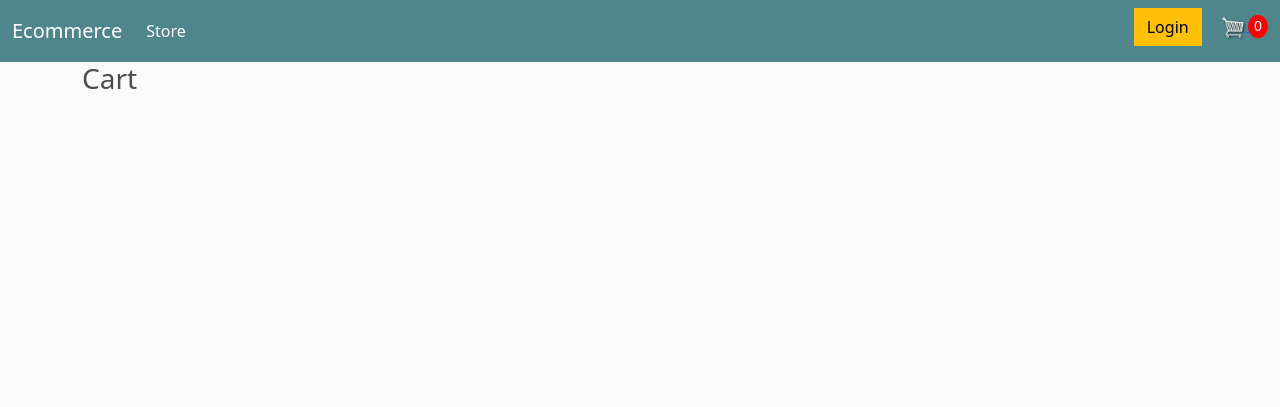
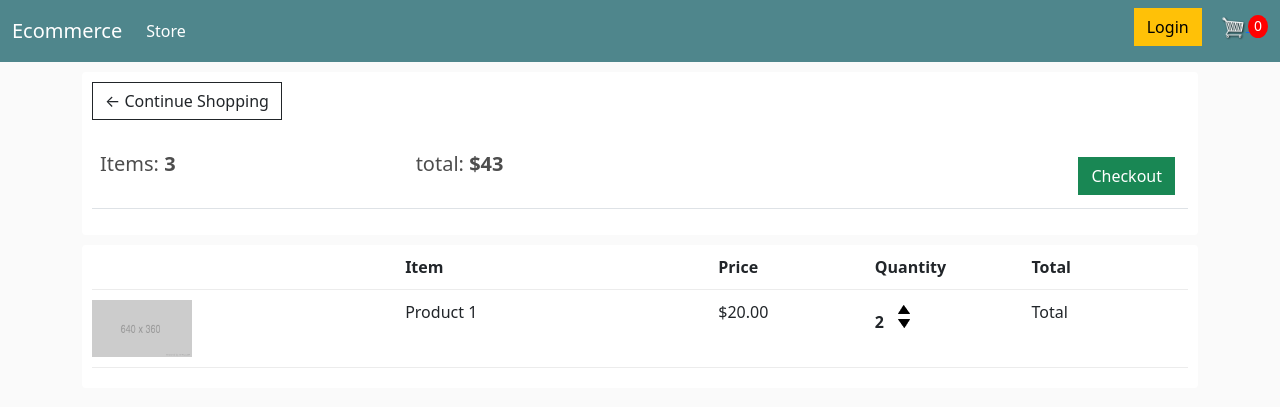
Before and after one commit to frankcudjoe7/django_ecommerce, a Django app: template templates/store/cart.html in a window 1280 px wide. Shown: the top 407 px of the page. Run offline with Django 3.2, Linux system fonts and the light colour scheme; the template is opened without the code that fills it, so the values that code supplies are empty.

Commit message:
built the cart page

```diff
--- a/templates/store/cart.html
+++ b/templates/store/cart.html
@@ -2,5 +2,48 @@
 {% load static %}
 
 {% block content %}
-    <h3>Cart</h3>
+    <div class="row">
+        <div class="col-lg-12">
+            <div class="box-element">
+                <a href="{% url 'store' %}" class="btn btn-outline-dark">&#x2190; Continue Shopping</a>
+
+                <br>
+                <br>
+                <table class="table">
+                    <tr>
+                        <th><h5>Items: <strong>3</strong></h5></th>
+                        <th><h5>total: <strong>$43</strong></h5></th>
+                        <th><a style="float:right; margin:5px;" class="btn btn-success" href="{% url 'checkout' %}">Checkout</a></th>
+                    </tr>
+                </table>
+            </div>
+        </div>
+        <br>
+        <div class="col-lg-12">
+            <div class="box-element">
+                <div class="cart-row">
+                    <div style="flex:2"></div>
+                    <div style="flex:2"><strong>Item</strong></div>
+                    <div style="flex:1"><strong>Price</strong></div>
+                    <div style="flex:1"><strong>Quantity</strong></div>
+                    <div style="flex:1"><strong>Total</strong></div>
+                </div>
+
+                <div class="cart-row">
+                    <div class="row-image" style="flex:2">
+                        <img class="row-image" src="{% static 'images/placeholder.png' %}" alt=""></div>
+                    <div style="flex:2">Product 1</div>
+                    <div style="flex:1">$20.00</div>
+                    <div style="flex:1">
+                        <p class="quantity">2</p>
+                        <div class="quantity">
+                            <img src="{% static 'images/arrow-up.png' %}" alt="arrow-up" class="chg-quantity">
+                            <img src="{% static 'images/arrow-down.png' %}" alt="arrow-down" class="chg-quantity">
+                        </div>
+                    </div>
+                    <div style="flex:1">Total</div>
+                </div>
+            </div>
+        </div>
+    </div>
 {% endblock %}
```
Also changed, not shown: static/images/arrow-down.png (added), static/images/arrow-up.png (added), static/images/placeholder.png (added), templates/store/store.html (line endings or trailing spaces).
